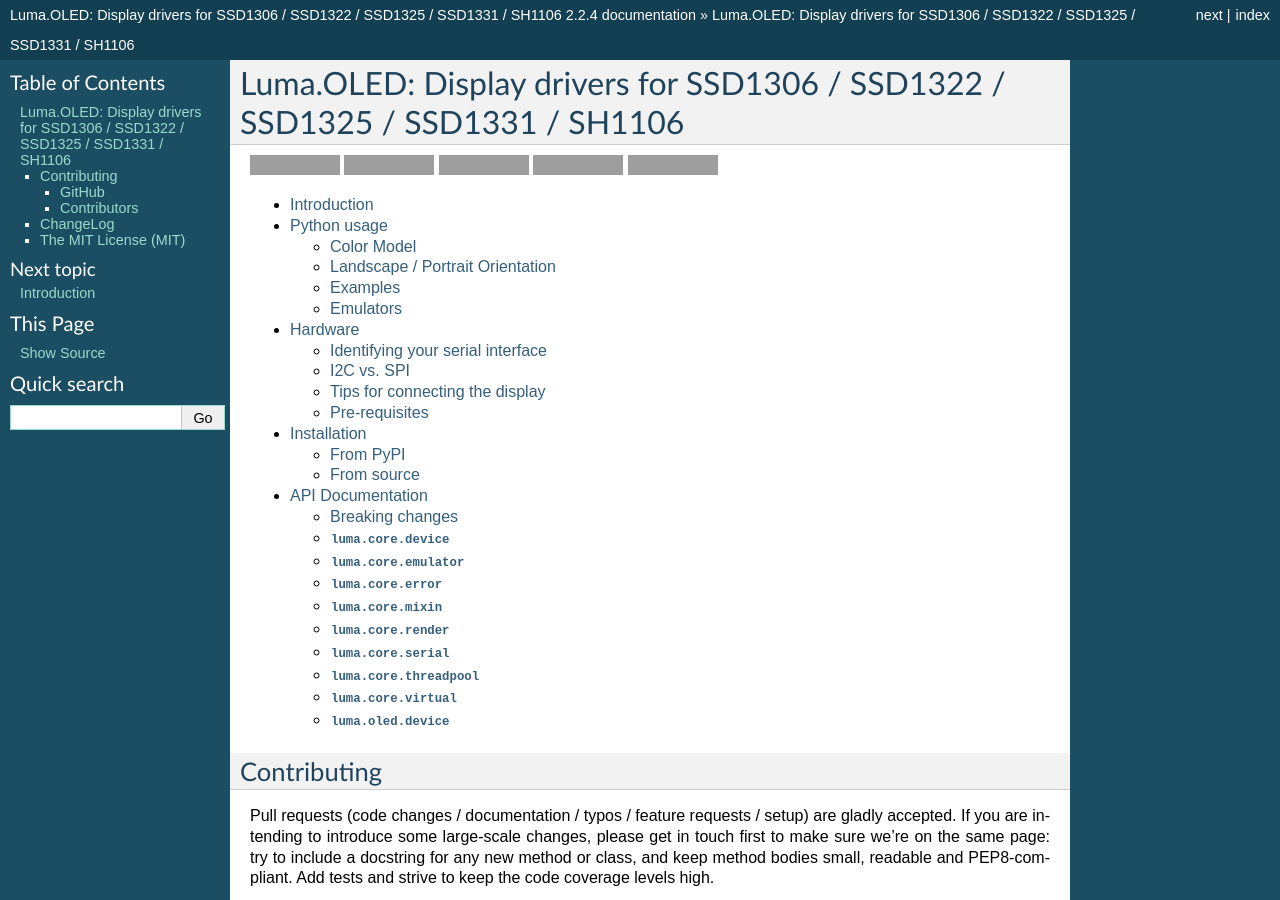
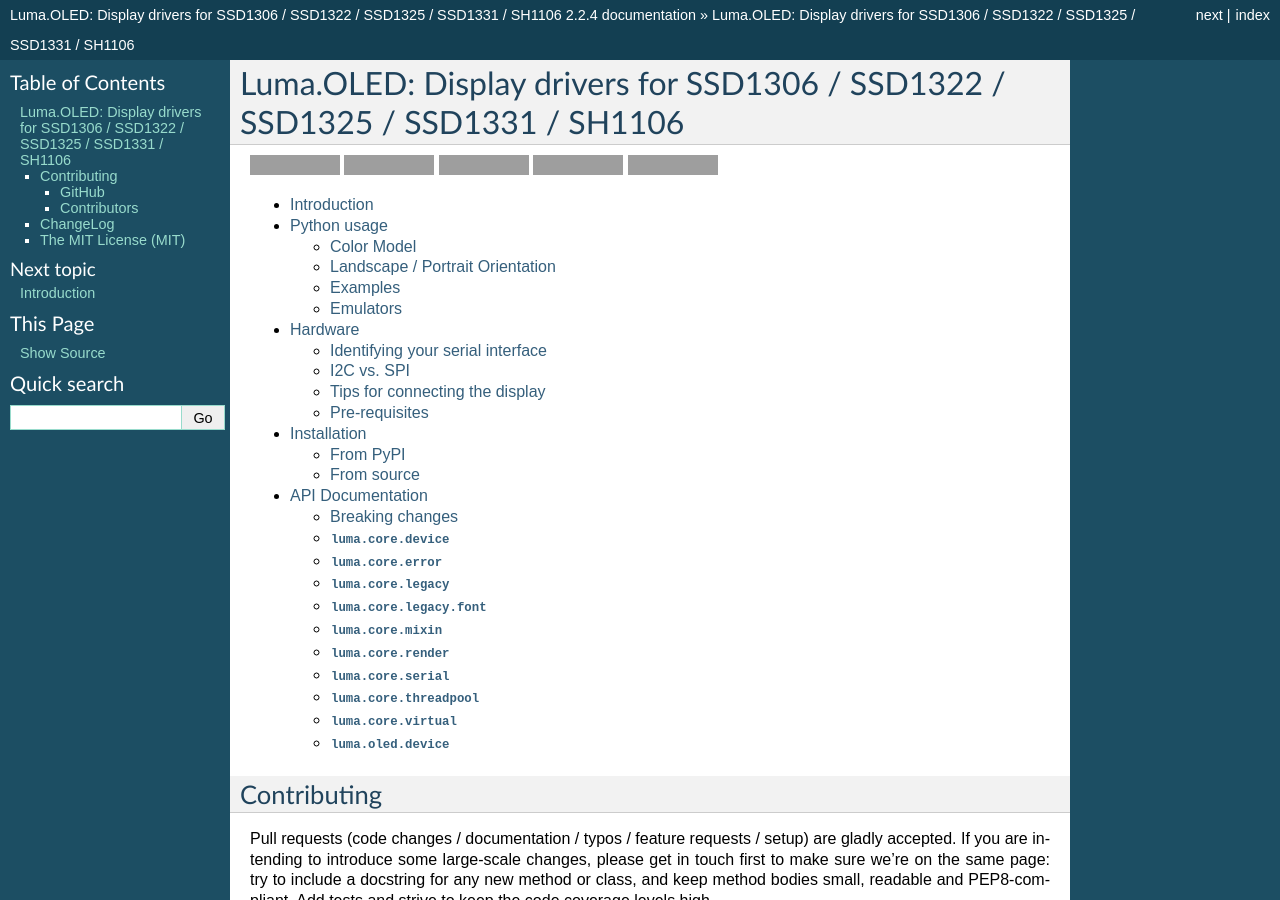
Before and after one commit to rm-hull/luma.oled, a Sphinx documentation site: the page built from doc/index.rst, in a window 1280 px wide and 900 px high. Built offline with Sphinx 7.4.7, drawn with Linux system fonts in a browser that asks for light colours; pages that are not in the unit, such as notebooks, are missing from menus; some of the changed lines change nothing that is shown; grey boxes are pictures that could not be loaded.

Commit message:
Update api-documentation.rst

```diff
--- a/doc/api-documentation.rst
+++ b/doc/api-documentation.rst
@@ -33,16 +33,6 @@ Breaking changes
     :undoc-members:
     :show-inheritance:
 
-
-:mod:`luma.core.emulator`
-"""""""""""""""""""""""""
-.. automodule:: luma.core.emulator
-    :members:
-    :inherited-members:
-    :undoc-members:
-    :show-inheritance:
-
-
 :mod:`luma.core.error`
 """"""""""""""""""""""
 .. automodule:: luma.core.error
@@ -51,6 +41,19 @@ Breaking changes
     :undoc-members:
     :show-inheritance:
 
+:mod:`luma.core.legacy`
+"""""""""""""""""""""""
+.. automodule:: luma.core.legacy
+    :members:
+    :undoc-members:
+    :show-inheritance:
+
+:mod:`luma.core.legacy.font`
+""""""""""""""""""""""""""""
+.. automodule:: luma.core.legacy.font
+    :members:
+    :undoc-members:
+    :show-inheritance:
 
 :mod:`luma.core.mixin`
 """"""""""""""""""""""
@@ -60,7 +63,6 @@ Breaking changes
     :undoc-members:
     :show-inheritance:
 
-
 :mod:`luma.core.render`
 """""""""""""""""""""""
 .. automodule:: luma.core.render
@@ -68,7 +70,6 @@ Breaking changes
     :inherited-members:
     :undoc-members:
     :show-inheritance:
-
 
 :mod:`luma.core.serial`
 """""""""""""""""""""""
@@ -78,7 +79,6 @@ Breaking changes
     :undoc-members:
     :show-inheritance:
 
-
 :mod:`luma.core.threadpool`
 """""""""""""""""""""""""""
 .. automodule:: luma.core.threadpool
@@ -86,7 +86,6 @@ Breaking changes
     :inherited-members:
     :undoc-members:
     :show-inheritance:
-
 
 :mod:`luma.core.virtual`
 """"""""""""""""""""""""
@@ -96,7 +95,6 @@ Breaking changes
     :undoc-members:
     :show-inheritance:
 
-
 :mod:`luma.oled.device`
 """""""""""""""""""""""
 .. automodule:: luma.oled.device
```
